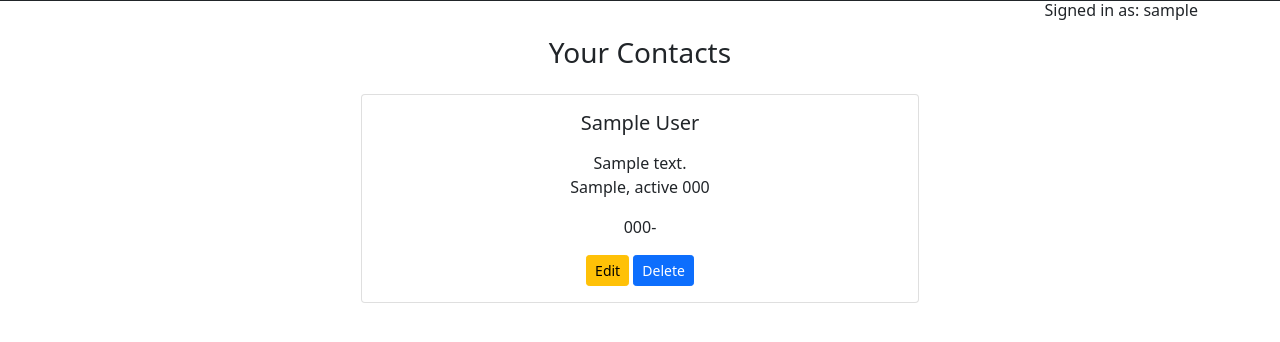
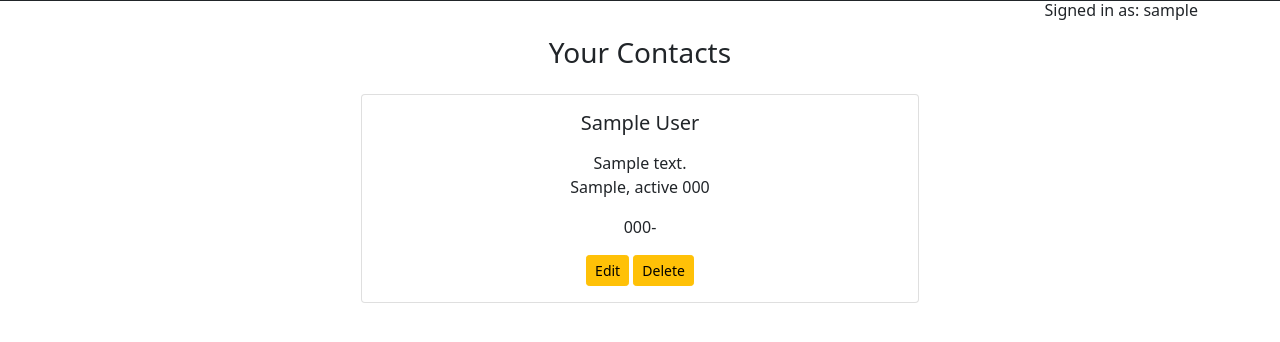
Before and after one commit to rebeccalpeace/phone_book_flask, a Flask app: page /view in a window 1280 px wide. Shown: the part 55-397 px from the top of the page. Run offline with Flask 2, Linux system fonts and the light colour scheme; a user stored in the database is signed in; tables that the repository leaves empty hold one stand-in row (values such as "Sample post"); some libraries are stand-ins or nearby versions.

Commit message:
fixed delete bug

```diff
--- a/app/templates/view.html
+++ b/app/templates/view.html
@@ -21,10 +21,10 @@
             {% endif %}
             {% if current_user == address.book_user %}
             <a href="{{ url_for('edit', id=address.id) }}" class="btn btn-warning btn-sm">Edit</a>
-            <button type="button" class="btn btn-primary btn-sm" data-bs-toggle="modal" data-bs-target="#exampleModal">Delete</button>
+            <button type="button" class="btn btn-warning btn-sm" data-bs-toggle="modal" data-bs-target="#exampleModal-{{ address.id }}">Delete</button>
 
             <!-- Modal -->
-                <div class="modal fade" id="exampleModal" tabindex="-1" aria-labelledby="exampleModalLabel" aria-hidden="true">
+            <div class="modal fade" id="exampleModal-{{ address.id }}" tabindex="-1" aria-labelledby="exampleModalLabel" aria-hidden="true">
                 <div class="modal-dialog">
                     <div class="modal-content">
                     <div class="modal-header">
```
Lines whose indentation alone changed are shown as unchanged.
